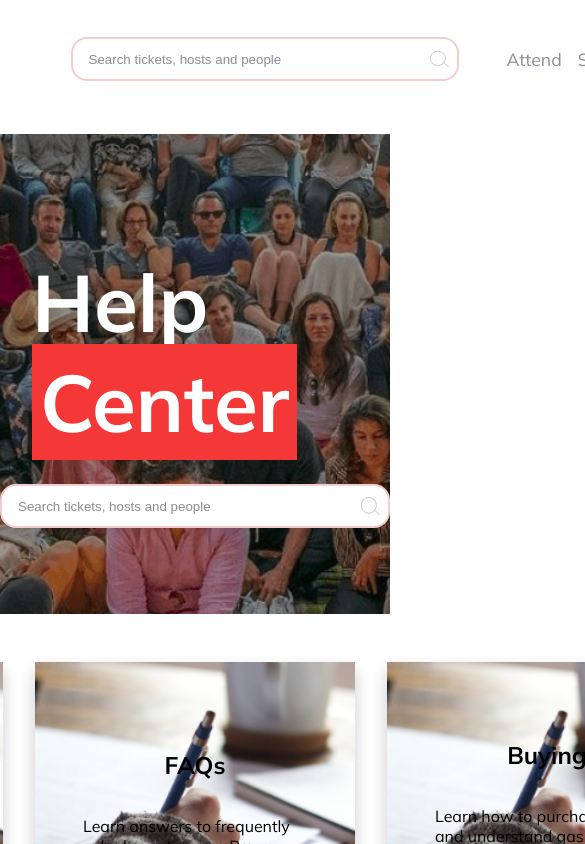
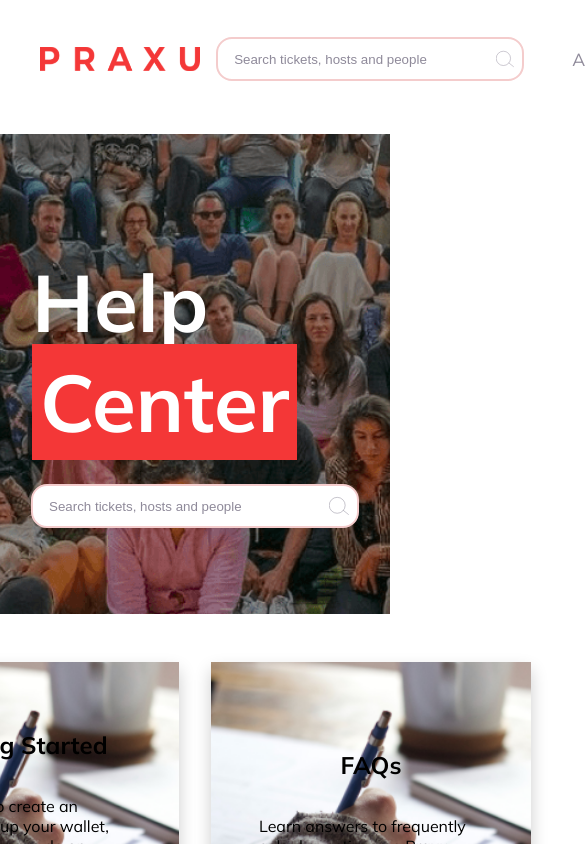
Before and after one commit to Johndev85/help-website-praxu, a Next.js app: page /help-website in a window 390 px wide. Shown: the top 844 px of the page, 585 px wide, since content can reach past the window. Built offline with nearby package versions, Linux system fonts and the light colour scheme.

Commit message:
menor update

```diff
--- a/components/Layout/Header/Header.jsx
+++ b/components/Layout/Header/Header.jsx
@@ -1,9 +1,6 @@
 /* eslint-disable @next/next/no-img-element */
 //styles
 import styles from "./header.module.scss"
-
-//libraries
-import Image from "next/image"
 
 //components
 import SearchBar from "../../SearchBar/SearchBar"
@@ -12,17 +9,14 @@ const Header = () => {
   return (
     <header className={styles.header}>
       <div className={styles.header__container}>
-        <Image
+        <img
+          className={styles.header__container_logo}
           src="/assets/images/PRAXU_logo.png"
           alt="logo praxu"
-          width={200}
-          height={28}
         />
-
         <div>
           <SearchBar />
         </div>
-
         <nav className={styles.header__container__menu}>
           <ul>
             <li>
--- a/components/Layout/Header/header.module.scss
+++ b/components/Layout/Header/header.module.scss
@@ -10,7 +10,10 @@
     display: flex;
     justify-content: space-evenly;
     align-items: center;
-
+    &_logo {
+      width: 13rem;
+      height: 1.8rem;
+    }
     &__menu {
       & ul {
         display: flex;
@@ -48,3 +51,18 @@
     }
   }
 }
+
+////-------------------RESPONSIVE-------------------//////////////
+
+@media screen and (max-width: 1024px) {
+  .header {
+    padding: 2rem;
+    &__container {
+      &_logo {
+        width: 10rem;
+        height: 1.5rem;
+        margin-right: 1rem;
+      }
+    }
+  }
+}
--- a/components/SearchBar/searchBar.module.scss
+++ b/components/SearchBar/searchBar.module.scss
@@ -30,3 +30,13 @@
     }
   }
 }
+
+////-------------------RESPONSIVE-------------------//////////////
+
+@media screen and (max-width: 1024px) {
+  .container {
+    & input {
+      width: 18rem;
+    }
+  }
+}
--- a/pages/help-website/help-website.module.scss
+++ b/pages/help-website/help-website.module.scss
@@ -50,7 +50,6 @@
     }
   }
   &__articles {
-    // @include container(15%);
     display: flex;
     flex-direction: column;
     justify-content: center;
@@ -70,3 +69,20 @@
     }
   }
 }
+
+////-------------------RESPONSIVE-------------------//////////////
+
+@media screen and (max-width: 1024px) {
+  .container {
+    &__mid {
+      &__cards {
+        grid-template: auto / repeat(2, 1fr);
+      }
+    }
+    &__articles {
+      &__cards {
+        grid-template: auto / repeat(2, 1fr);
+      }
+    }
+  }
+}
```
